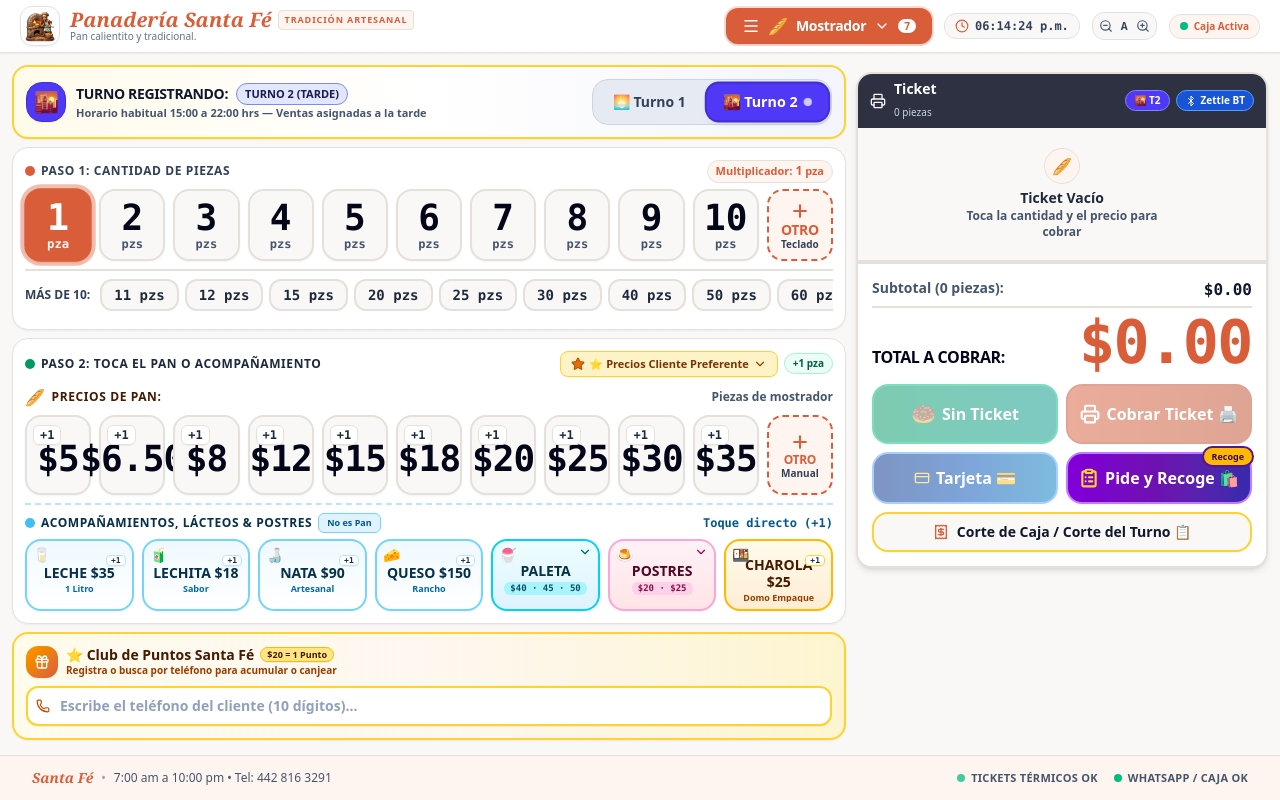
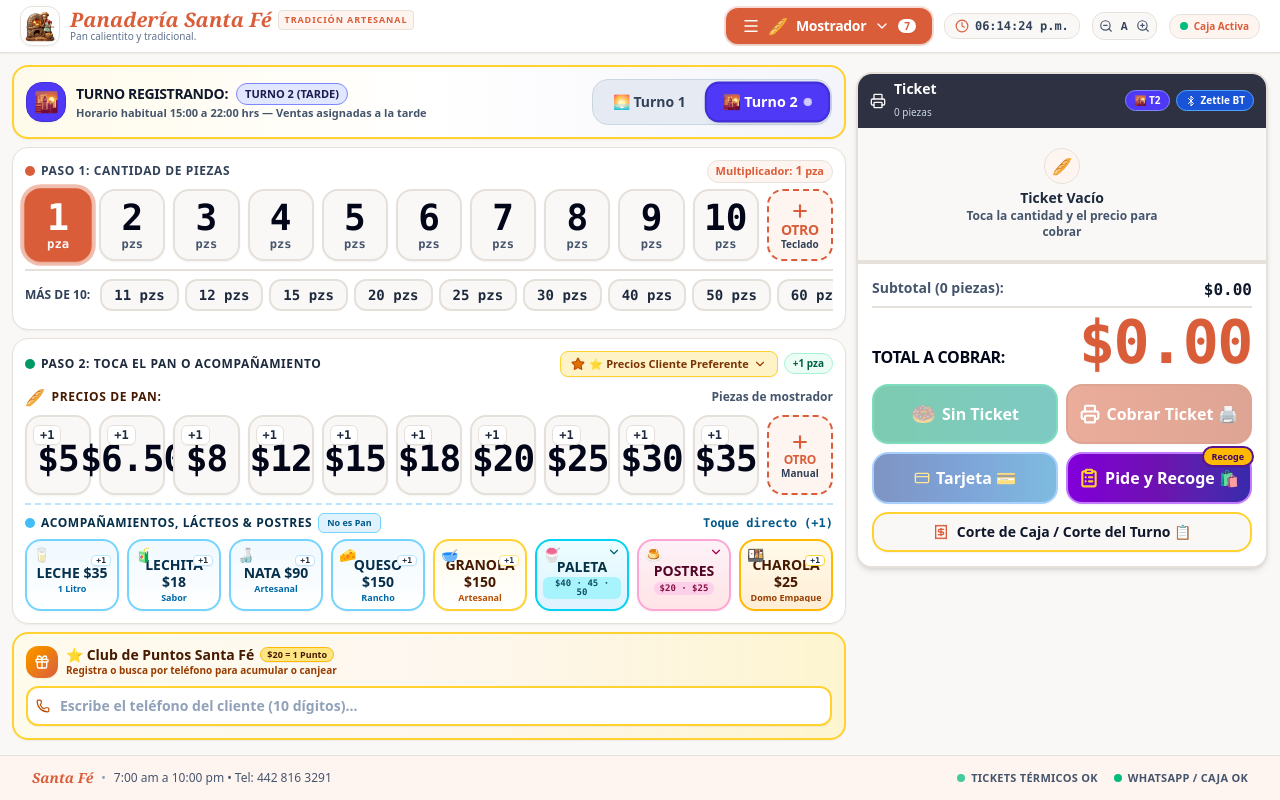
Before and after one commit to vaniadinorahjimenez-star/SANTA-FE, a React (Vite) app: page / in a window 1280 px wide. Built offline with nearby package versions, Linux system fonts and the light colour scheme; a web font is replaced by a local one.

Commit message:
feat: add granola to products and update sync logic
- Add "Granola" to the product catalog and UI.
- Update `loadProducts` to automatically sync missing default products with existing local storage state.
- Update product classification to treat granola as a non-bread item.

```diff
--- a/src/components/PosCounter/PosCounter.tsx
+++ b/src/components/PosCounter/PosCounter.tsx
@@ -314,6 +314,15 @@ export const PosCounter: React.FC<PosCounterProps> = ({
       description: 'Queso Rancho'
     },
     {
+      id: 'p_granola_150',
+      name: 'Granola $150',
+      title: 'GRANOLA 150',
+      price: 150,
+      emoji: '🥣',
+      tag: 'No es Pan',
+      description: 'Granola Artesanal'
+    },
+    {
       id: 'p_domo_25',
       name: 'Charola / Domo $25',
       title: 'CHAROLA 25',
@@ -1473,7 +1482,7 @@ export const PosCounter: React.FC<PosCounterProps> = ({
               </div>
 
               {/* Botones Claros y Táctiles para Acompañamientos, Paleta desplegable y Postres */}
-              <div className="grid grid-cols-3 sm:grid-cols-4 lg:grid-cols-7 gap-1.5 sm:gap-2">
+              <div className="grid grid-cols-2 sm:grid-cols-4 lg:grid-cols-8 gap-1.5 sm:gap-2">
                 {/* 1. Leche 35 */}
                 <button
                   id="companion-btn-p_leche"
@@ -1540,6 +1549,24 @@ export const PosCounter: React.FC<PosCounterProps> = ({
                   </div>
                   <div className="pt-2 text-xs sm:text-sm font-black text-sky-950 leading-tight">QUESO $150</div>
                   <div className="text-[9px] font-extrabold text-sky-700 leading-none mt-0.5">Rancho</div>
+                </button>
+
+                {/* 5. Granola 150 */}
+                <button
+                  id="companion-btn-p_granola"
+                  type="button"
+                  onClick={() => handleAddPrice(150, 'Granola $150', 'p_granola_150')}
+                  className="group relative bg-gradient-to-b from-amber-50 to-white hover:from-amber-100 hover:to-amber-50 border-2 border-amber-300 hover:border-amber-600 rounded-2xl p-1.5 flex flex-col items-center justify-center transition-all duration-150 active:scale-95 shadow-xs hover:shadow-md h-16 sm:h-18 cursor-pointer text-center"
+                  title="Granola en $150"
+                >
+                  <div className="absolute top-1 left-1.5 text-sm">🥣</div>
+                  <div className="absolute top-1 right-1.5">
+                    <span className="bg-white text-slate-800 px-1 py-0.2 rounded text-[8px] border border-amber-200 font-extrabold shadow-2xs font-mono">
+                      +{selectedMultiplier}
+                    </span>
+                  </div>
+                  <div className="pt-2 text-xs sm:text-sm font-black text-amber-950 leading-tight">GRANOLA $150</div>
+                  <div className="text-[9px] font-extrabold text-amber-700 leading-none mt-0.5">Artesanal</div>
                 </button>
 
                 {/* 5. PALETA (1 Solo Botón con 3 Precios Desplegables: 40, 45, 50) */}
--- a/src/utils/productClassification.ts
+++ b/src/utils/productClassification.ts
@@ -44,6 +44,7 @@ const NON_BREAD_KEYWORDS = [
   'crema',
   'yogurt',
   'yoghurt',
+  'granola',
   'hielo'
 ];
 
@@ -70,6 +71,7 @@ export function isNonBreadProduct(item: { name?: string; category?: string; prod
     idLower.startsWith('p_domo') ||
     idLower.startsWith('p_nata') ||
     idLower.startsWith('p_queso') ||
+    idLower.startsWith('p_granola') ||
     idLower.startsWith('p_paleta')
   ) {
     return true;
--- a/src/utils/storage.ts
+++ b/src/utils/storage.ts
@@ -144,6 +144,7 @@ export const DEFAULT_PRODUCTS: BreadProduct[] = [
   { id: 'p_domo_25', name: 'Charola / Domo $25', price: 25, category: 'Lácteos y Acompañamientos', isQuickPreset: true },
   { id: 'p_nata', name: 'Nata Artesanal', price: 90, category: 'Lácteos y Acompañamientos', isQuickPreset: true },
   { id: 'p_queso', name: 'Queso de Rancho', price: 150, category: 'Lácteos y Acompañamientos', isQuickPreset: true },
+  { id: 'p_granola_150', name: 'Granola en $150', price: 150, category: 'Lácteos y Acompañamientos', isQuickPreset: true },
   { id: 'p_paleta_40', name: 'Paleta de Hielo $40', price: 40, category: 'Lácteos y Acompañamientos', isQuickPreset: true },
   { id: 'p_paleta_45', name: 'Paleta Especial $45', price: 45, category: 'Lácteos y Acompañamientos', isQuickPreset: true },
   { id: 'p_paleta_50', name: 'Paleta Gourmet $50', price: 50, category: 'Lácteos y Acompañamientos', isQuickPreset: true },
@@ -602,7 +603,21 @@ export function saveSettings(settings: Settings): void {
 export function loadProducts(): BreadProduct[] {
   try {
     const raw = localStorage.getItem(STORAGE_KEYS.PRODUCTS);
-    if (raw) return JSON.parse(raw);
+    if (raw) {
+      const stored: BreadProduct[] = JSON.parse(raw);
+      const existingIds = new Set(stored.map(p => p.id));
+      let updated = false;
+      DEFAULT_PRODUCTS.forEach(dp => {
+        if (!existingIds.has(dp.id)) {
+          stored.push(dp);
+          updated = true;
+        }
+      });
+      if (updated) {
+        localStorage.setItem(STORAGE_KEYS.PRODUCTS, JSON.stringify(stored));
+      }
+      return stored;
+    }
   } catch (e) {
     console.error('Error loading products', e);
   }
```
